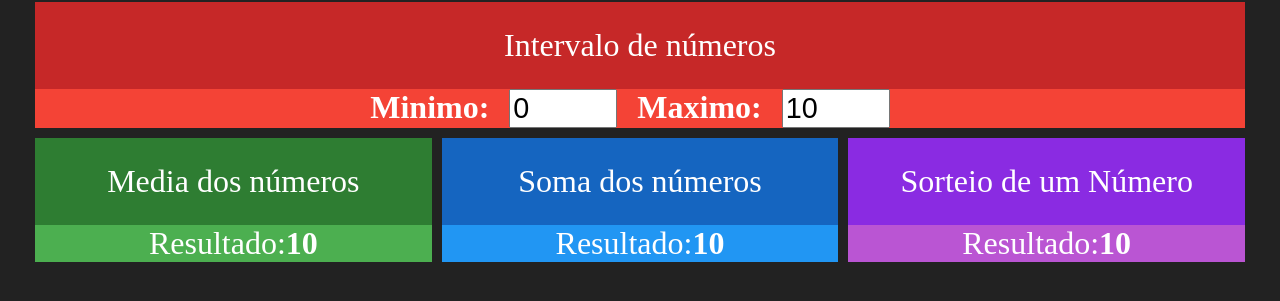
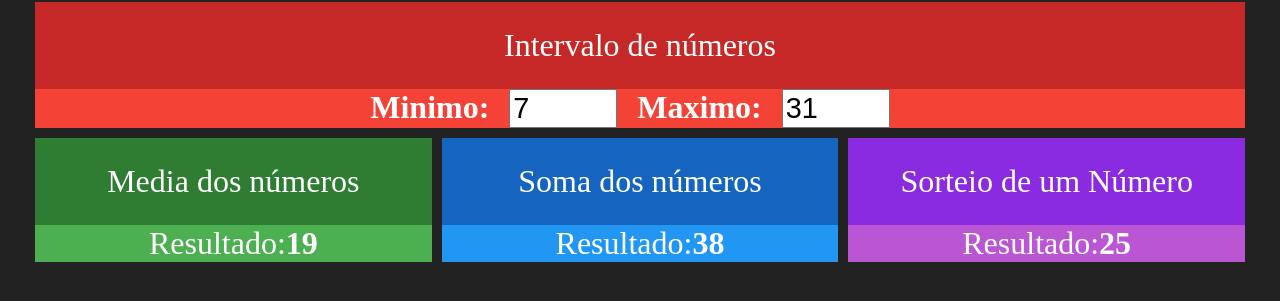
Before and after one commit to zYumoto/State-Maneger-with-Redux, a React (Create React App) app: page / in a window 1280 px wide. Shown: the part 193-494 px from the top of the page. Built offline with nearby package versions, Linux system fonts and the light colour scheme.

Commit message:
conect components with REDUX

```diff
--- a/src/Components/Intervalo.jsx
+++ b/src/Components/Intervalo.jsx
@@ -1,21 +1,32 @@
 import './Intervalo.css'
 import React from 'react'
 import Card from './Card'
+import {connect} from 'react-redux'
 
-export default props =>{
 
+function intervalo(props){
+    const {min,max} = props
     return(
         <Card title='Intervalo de números' red>
            <div className='Intervalo'>
            <span>
                 <strong>Minimo:</strong>
-                <input type="number" value={0} readOnly/>
+                <input type="number" value={min} readOnly/>
             </span>
             <span>
                 <strong>Maximo:</strong>
-                <input type="number" value={10} readOnly/>
+                <input type="number" value={max} readOnly/>
             </span>
            </div>
         </Card>
     )
 }
+
+function mapStateToProps(state){
+    return{
+        min: state.numeros.min,
+        max: state.numeros.max,
+    }
+}
+
+export default connect(mapStateToProps)(intervalo)
--- a/src/Components/Media.jsx
+++ b/src/Components/Media.jsx
@@ -1,16 +1,24 @@
 import React from 'react'
+import {connect} from 'react-redux'
 import Card from './Card'
 
-export default props =>{
-
+function media(props){
+    const {min,max} = props
     return(
         <Card title='Media dos números' green>
            <div>
                <span>
                     <span>Resultado:</span>
-                    <strong>{10}</strong>
+                    <strong>{(max + min) /2}</strong>
             </span>
            </div>
         </Card>
     )
 }
+function mapStateToProps(state){
+    return {
+        min:state.numeros.min,
+        max:state.numeros.max,
+        }
+}
+export default connect(mapStateToProps)(media)
--- a/src/Components/Soma.jsx
+++ b/src/Components/Soma.jsx
@@ -1,15 +1,25 @@
 import React from 'react'
 import Card from './Card'
+import {connect} from 'react-redux'
 
-export default props =>{
+function soma(props){
+    const {min,max} =props
     return(
         <Card title='Soma dos números' blue>
            <div>
            <span>
             <span>Resultado:</span>
-                <strong>{10}</strong>
+                <strong>{max +min}</strong>
             </span>
            </div>
         </Card>
     )
 }
+function mapStateToProps(state){
+    return{
+        min: state.numeros.min,
+        max: state.numeros.max,
+    }
+}
+
+export default connect(mapStateToProps)(soma)
--- a/src/Components/Sorteio.jsx
+++ b/src/Components/Sorteio.jsx
@@ -1,17 +1,29 @@
 import React from 'react'
 import Card from './Card'
+import {connect} from 'react-redux'
 
-export default props =>{
 
+function sorteio(props){
+    const {min,max} =props
+    const aleatorio =  parseInt(Math.random()*(max-min)+min)
 
     return(
         <Card title='Sorteio de um Número' purple>
            <div>
            <span>
             <span>Resultado:</span>
-                <strong>{10}</strong>
+                <strong>{aleatorio}</strong>
             </span>
            </div>
         </Card>
     )
 }
+
+function mapStateToProps(state){
+    return{
+        min: state.numeros.min,
+        max: state.numeros.max,
+    }
+}
+
+export default connect(mapStateToProps)(sorteio)
--- a/src/store/storeConfig.js
+++ b/src/store/storeConfig.js
@@ -4,8 +4,8 @@
     numeros: function(state,action){
         console.log(state, '', action)
         return {
-            min:1,
-            max: 10
+            min:7,
+            max: 31
         }
     },
     nomes: function(state,action){
```
